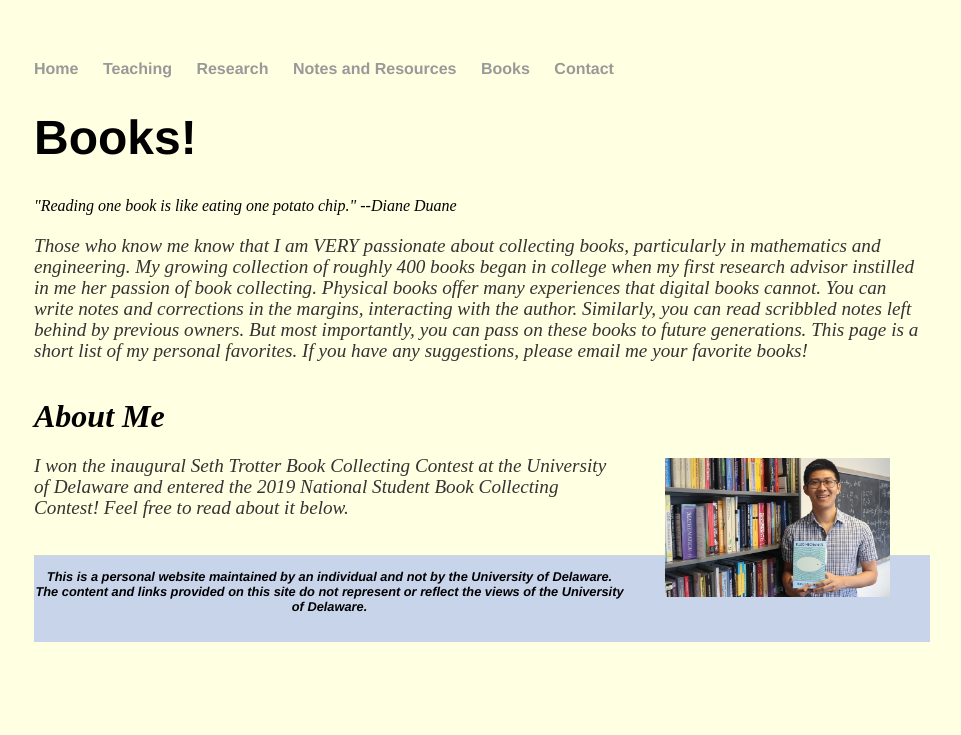
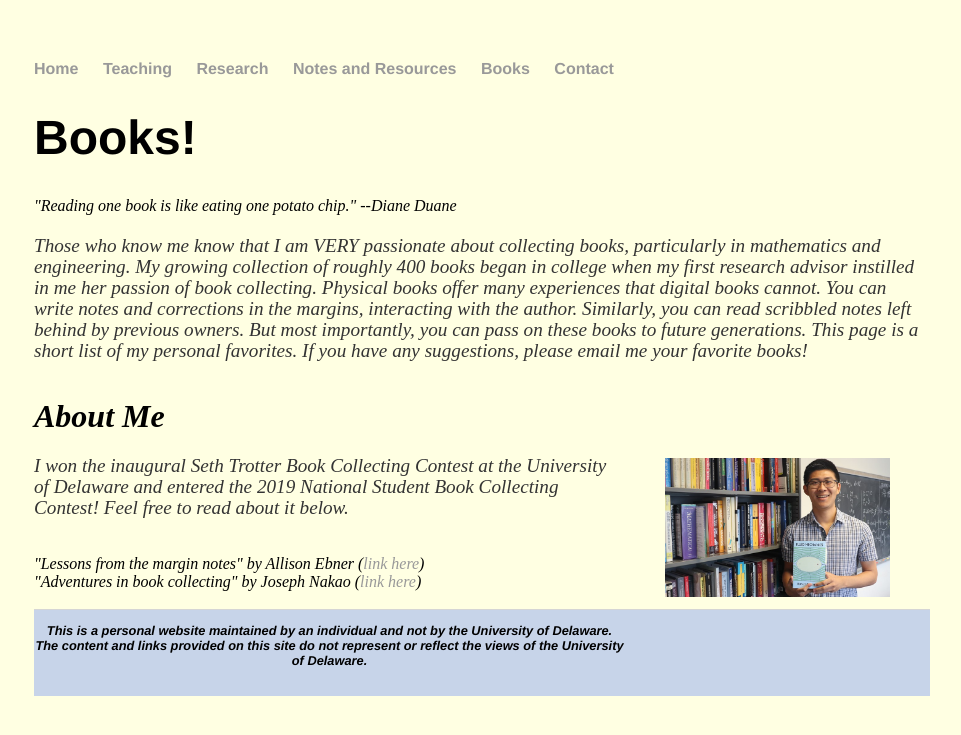
Before and after one commit to jhknakao/jhknakao.github.io, a Jekyll site: the page built from books.html, in a window 1280 px wide. Shown: the top 735 px of the page, without its empty margins (158-1119 px from the left). Built offline with Jekyll 4.4.1, drawn with Linux system fonts in a browser that asks for light colours.

Commit message:
Update books.html

```diff
--- a/books.html
+++ b/books.html
@@ -17,5 +17,9 @@ title: Books!
 		I won the inaugural Seth Trotter Book Collecting Contest at the University of Delaware and entered the 2019 National Student Book Collecting Contest! Feel free to read about it below.
 	</p>
 	<br>
-
+		"Lessons from the margin notes" by Allison Ebner (<a href="https://www.udel.edu/udaily/2019/november/student-book-collector-joseph-nakao-library/">link here</a>)
+	<br>
+		"Adventures in book collecting" by Joseph Nakao (<a href="https://library.udel.edu/news/2019/09/18/adventures-in-book-collecting/">link here</a>)
+	<br>
+	<br>
 </div><!-- /.blurb -->
```
